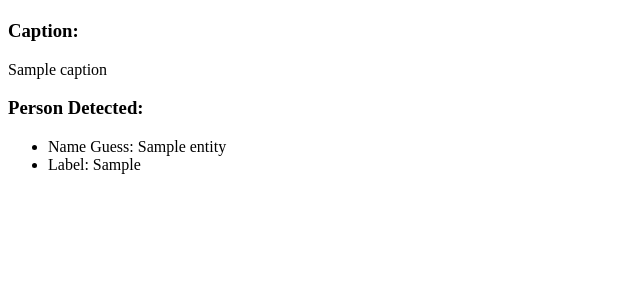
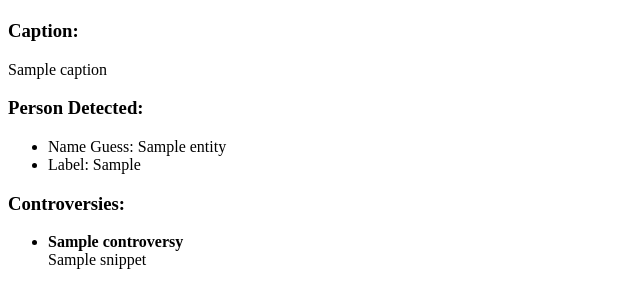
Before and after one commit to Devaang18/image_insights, a FastAPI app: template templates/upload.html in a window 1280 px wide. Shown: the part 568-853 px from the top of the page, without its empty margins (0-640 px from the left). Before the commit the page ends 742 px from the top, so only its background shows below. Run offline with FastAPI, Linux system fonts and the light colour scheme; the template is opened without the code that fills it: most values are stand-ins (such as "Sample title", 1, 10 or a date in 2020); parts of the project's set-up code (start-up, migrations or seed data) failed here and were passed over.

Commit message:
Added controversy search

```diff
--- a/main.py
+++ b/main.py
@@ -7,9 +7,11 @@ from fastapi.templating import Jinja2Templates
 from google.cloud import vision
 from google.oauth2 import service_account
 from PIL import Image
+import requests
 from dotenv import load_dotenv
 load_dotenv()
 
+SERPER_KEY = os.environ["SERPER_KEY"]
 gcp_creds_json = os.environ["GCP_CREDS"]
 gcp_creds_dict = json.loads(gcp_creds_json)
 
@@ -78,9 +80,19 @@ def analyze_image(image_content):
     else:
         result["caption"] = "No clear objects found"
 
-    result["person"] = analyze_face_identity(image_content)
+    # Analyze face / identity
+    person_info = analyze_face_identity(image_content)
+    result["person"] = person_info
+
+    # If a person is detected, fetch controversies
+    if person_info and not person_info.get("error") and person_info.get("entity"):
+        controversies = search_controversies_serper(person_info["entity"])
+        result["controversies"] = controversies
+    else:
+        result["controversies"] = []
 
     return result
+
 
 def crop_face(image_content):
     image = vision.Image(content=image_content)
@@ -124,3 +136,32 @@ def analyze_face_identity(image_content):
     if not cropped:
         return {"error": "No face detected"}
     return detect_web_entities(cropped)
+
+def search_controversies_serper(person_name):
+    url = "https://google.serper.dev/search"
+    query = f"Latest {person_name} controversies 2025 - descriptive headlines"
+
+    headers = {
+        "X-API-KEY": SERPER_KEY,
+        "Content-Type": "application/json"
+    }
+
+    data = {"q": query}
+    response = requests.post(url, headers=headers, json=data)
+
+    if response.status_code == 200:
+        result = response.json()
+        organic = result.get("organic", [])
+        controversies = []
+        for item in organic:
+            title = item.get("title")
+            snippet = item.get("snippet")
+            link = item.get("link")
+            controversies.append({
+                "title": title,
+                "snippet": snippet,
+                "link": link
+            })
+        return controversies
+    else:
+        return []
--- a/requirements.txt
+++ b/requirements.txt
@@ -32,3 +32,4 @@ typing-inspection==0.4.1
 typing_extensions==4.14.1
 urllib3==2.5.0
 uvicorn==0.35.0
+requests
--- a/templates/upload.html
+++ b/templates/upload.html
@@ -56,6 +56,20 @@
         <li>Name Guess: {{ parsed.person.entity }}</li>
         <li>Label: {{ parsed.person.best_guess }}</li>
       </ul>
+
+      <h3>Controversies:</h3>
+      {% if parsed.controversies and parsed.controversies|length > 0 %}
+        <ul>
+          {% for c in parsed.controversies %}
+            <li>
+              <strong>{{ c.title }}</strong><br />
+              {{ c.snippet }}
+            </li>
+          {% endfor %}
+        </ul>
+      {% else %}
+        <p>No controversies found.</p>
+      {% endif %}
     {% endif %}
   {% endif %}
 </body>
```
